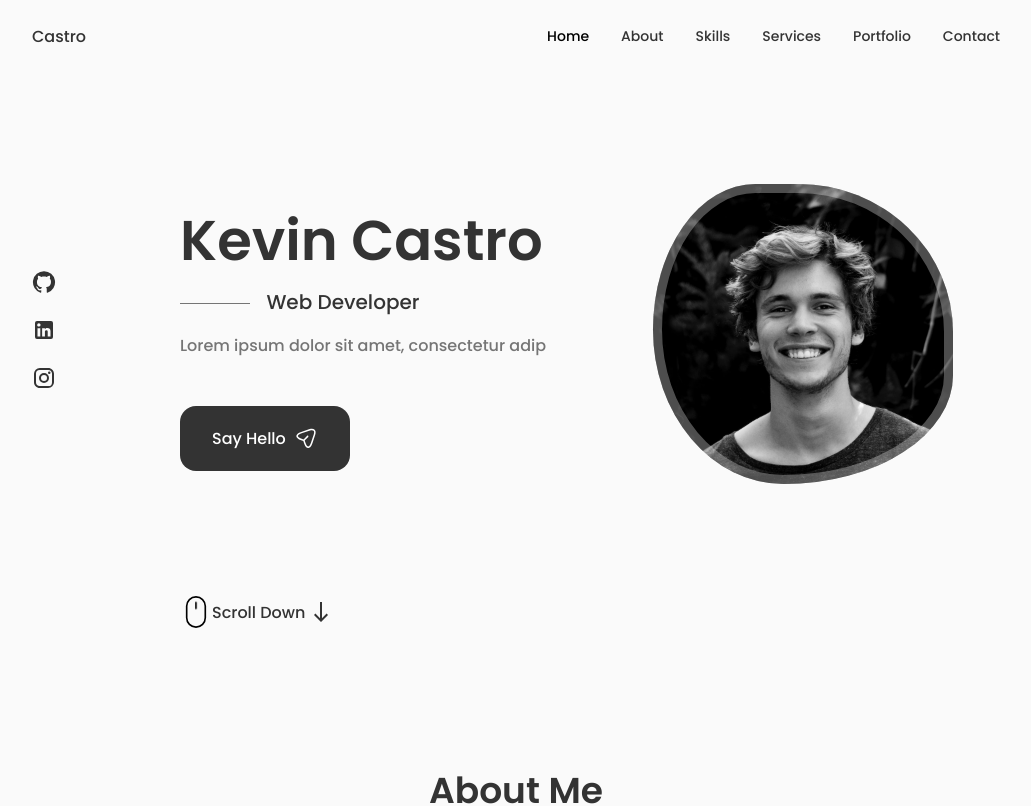
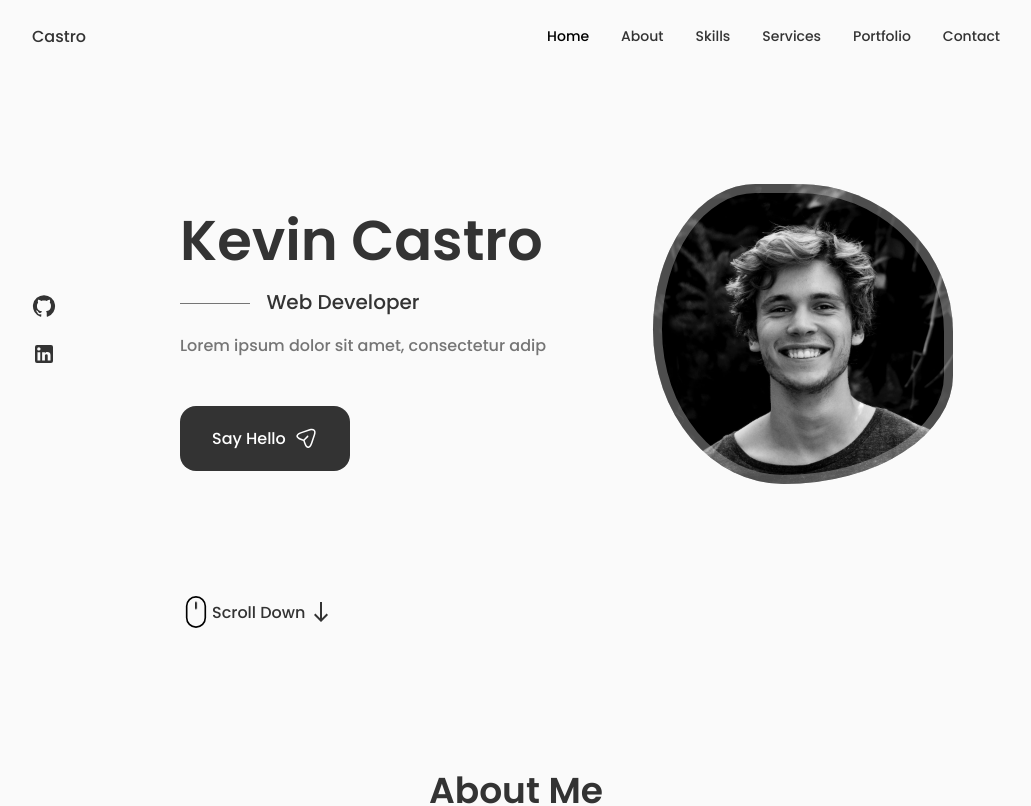
Before and after one commit to kevincastrochavez/kevin-portfolio, a React (Create React App) app: page / in a window 1280 px wide. Shown: the top 806 px of the page, without its empty margins (124-1155 px from the left). Built offline with nearby package versions, Linux system fonts and the light colour scheme.

Commit message:
removed instagram icon

```diff
--- a/src/components/Social.js
+++ b/src/components/Social.js
@@ -1,7 +1,6 @@
 import React from 'react';
 import GitHubIcon from '@mui/icons-material/GitHub';
 import LinkedInIcon from '@mui/icons-material/LinkedIn';
-import InstagramIcon from '@mui/icons-material/Instagram';
 
 function Social() {
   return (
@@ -22,9 +21,6 @@ function Social() {
       >
         <LinkedInIcon />
       </a>
-      <a href='' className='social-icon' target='_blank' rel='noreferrer'>
-        <InstagramIcon />
-      </a>
     </div>
   );
 }
--- a/src/styles/contact.scss
+++ b/src/styles/contact.scss
@@ -27,7 +27,7 @@
     text-align: center;
 
     & svg {
-      font-size: 2re;
+      font-size: 2rem;
       color: $title;
       margin-bottom: 4px;
     }
```
